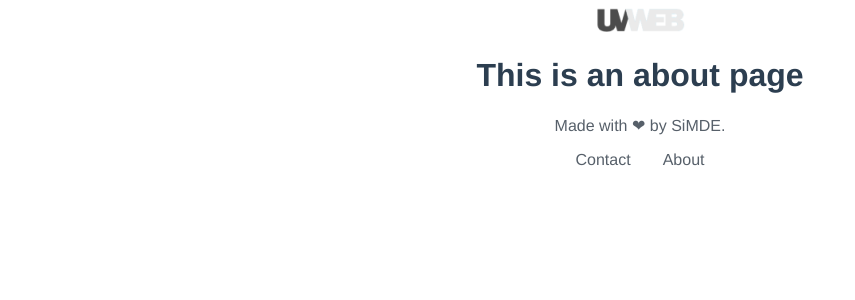
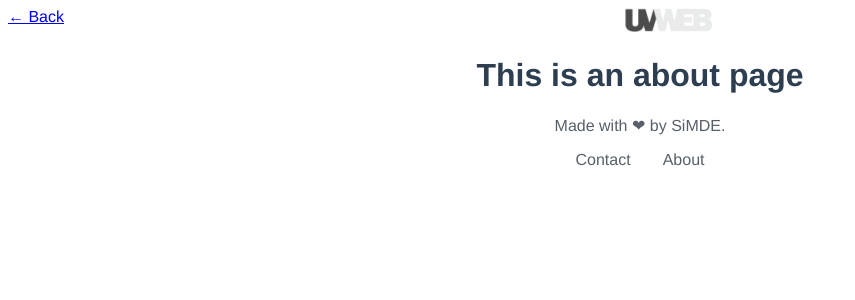
Before and after one commit to SiMDE-Projects/UVweb, a Vue app: page /about in a window 1280 px wide. Shown: the top 300 px of the page, without its empty margins (0-855 px from the left). Built offline with nearby package versions, Linux system fonts and the light colour scheme.

Commit message:
add BackHomeButton component

```diff
--- /dev/null
+++ b/src/components/BackHomeButton.vue
@@ -0,0 +1,15 @@
+<template>
+  <router-link to="/about">← Back</router-link>
+</template>
+
+<script>
+export default {
+  name: "BackHomeButton",
+};
+</script>
+
+<style scoped lang="scss">
+a {
+  float: left;
+}
+</style>
--- a/src/views/AboutView.vue
+++ b/src/views/AboutView.vue
@@ -1,11 +1,17 @@
 <template>
+  <BackHomeButton />
   <div class="about">
     <h1>This is an about page</h1>
   </div>
 </template>
 
 <script>
+import BackHomeButton from "@/components/BackHomeButton.vue";
+
 export default {
   name: "AboutView",
+  components: {
+    BackHomeButton,
+  },
 };
 </script>
```
Also changed, not shown: src/views/UvView.vue (+7 -1 lines).
